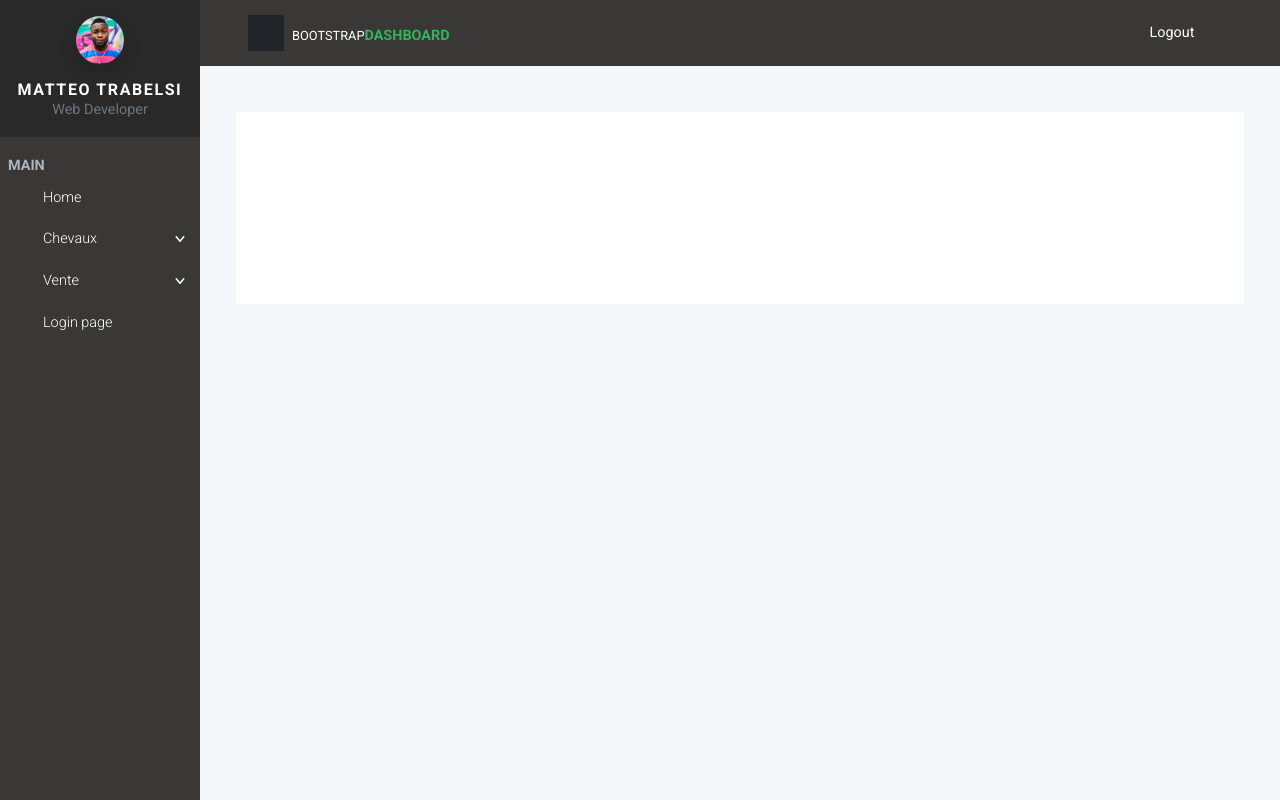
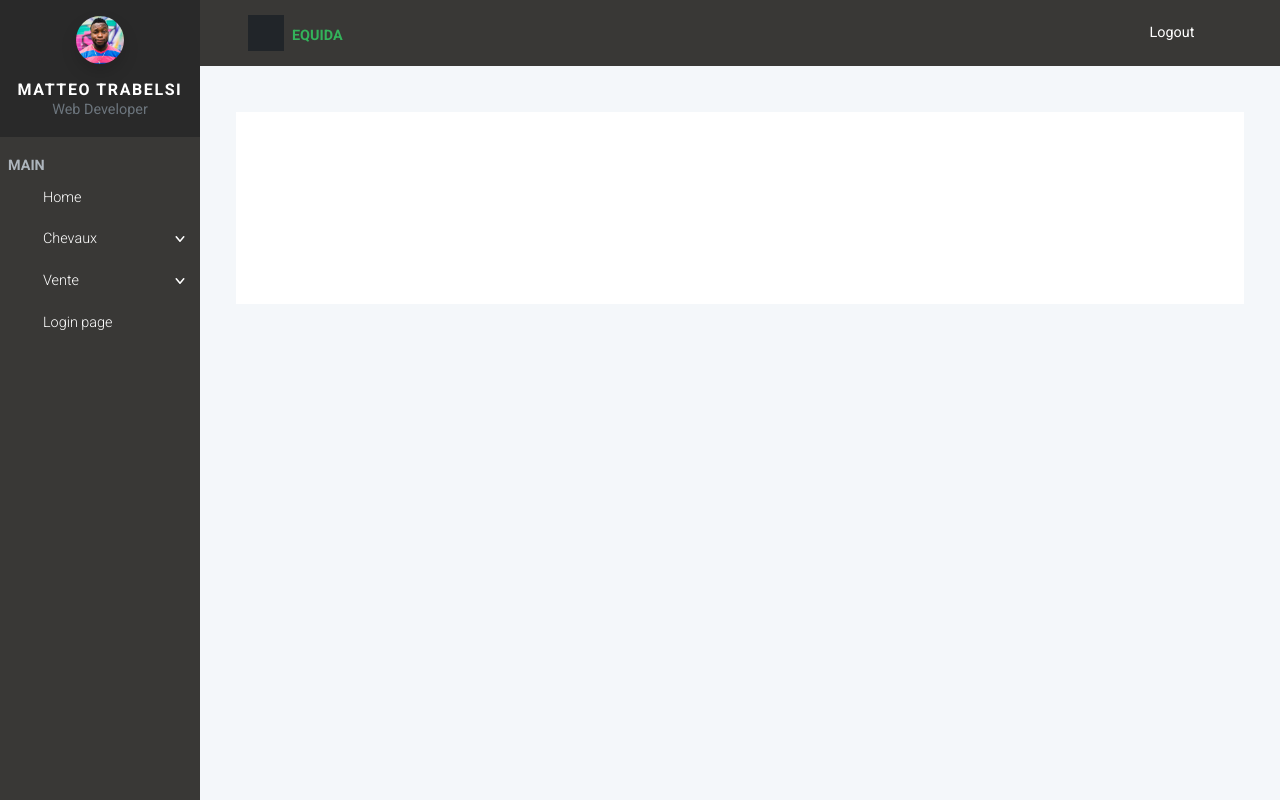
Before and after one commit to Matteotr9/Equida, a Symfony app: template templates/accueil/index.html.twig in a window 1280 px wide. Run offline with Twig, Linux system fonts and the light colour scheme; the template is opened without the code that fills it, so the values that code supplies are empty; some libraries are stand-ins or nearby versions.

Commit message:
Redirection correctif affichage

```diff
--- a/templates/base.html.twig
+++ b/templates/base.html.twig
@@ -34,8 +34,8 @@
             <h2 class="h5 text-white text-uppercase mb-0">Matteo Trabelsi</h2>
             <p class="text-sm mb-0 text-muted">Web Developer</p>
           </div>
-          <!-- Small Brand information, appears on minimized sidebar--><a class="brand-small text-center" href="index.html.twig">
-            <p class="h1 m-0">BD</p></a>
+          <!-- Small Brand information, appears on minimized sidebar--><a class="brand-small text-center" href="{{ path('app_accueil')}}">
+            <p class="h1 m-0">EQ</p></a>
         </div>
         <!-- Sidebar Navigation Menus--><span class="text-uppercase text-gray-500 text-sm fw-bold letter-spacing-0 mx-lg-2 heading">Main</span>
         <ul class="list-unstyled">
@@ -82,7 +82,7 @@
                   <svg class="svg-icon svg-icon-sm svg-icon-heavy text-white">
                     <use xlink:href="#menu-1"> </use>
                   </svg></a><a class="navbar-brand ms-2" href="index.html">
-                  <div class="brand-text d-none d-md-inline-block text-uppercase letter-spacing-0"><span class="text-white fw-normal text-xs">Bootstrap </span><strong class="text-primary text-sm">Dashboard</strong></div></a></div>
+                  <div class="brand-text d-none d-md-inline-block text-uppercase letter-spacing-0"><strong class="text-primary text-sm">EQUIDA</strong></div></a></div>
               <ul class="nav-menu mb-0 list-unstyled d-flex flex-md-row align-items-md-center">
                 <!-- Notifications dropdown-->
 
```
